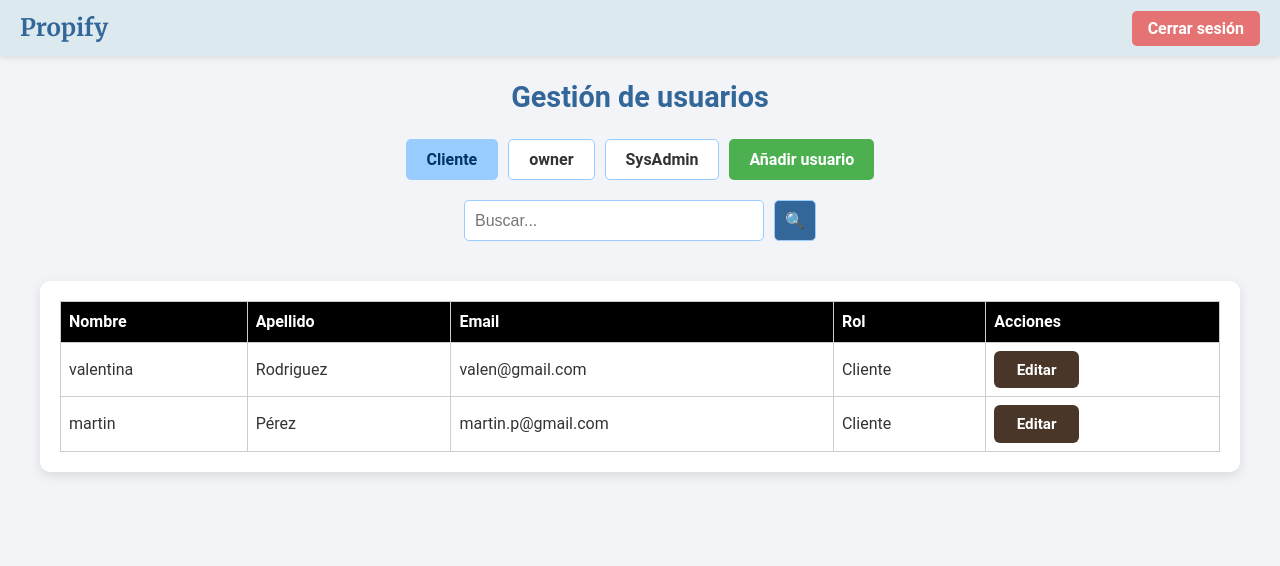
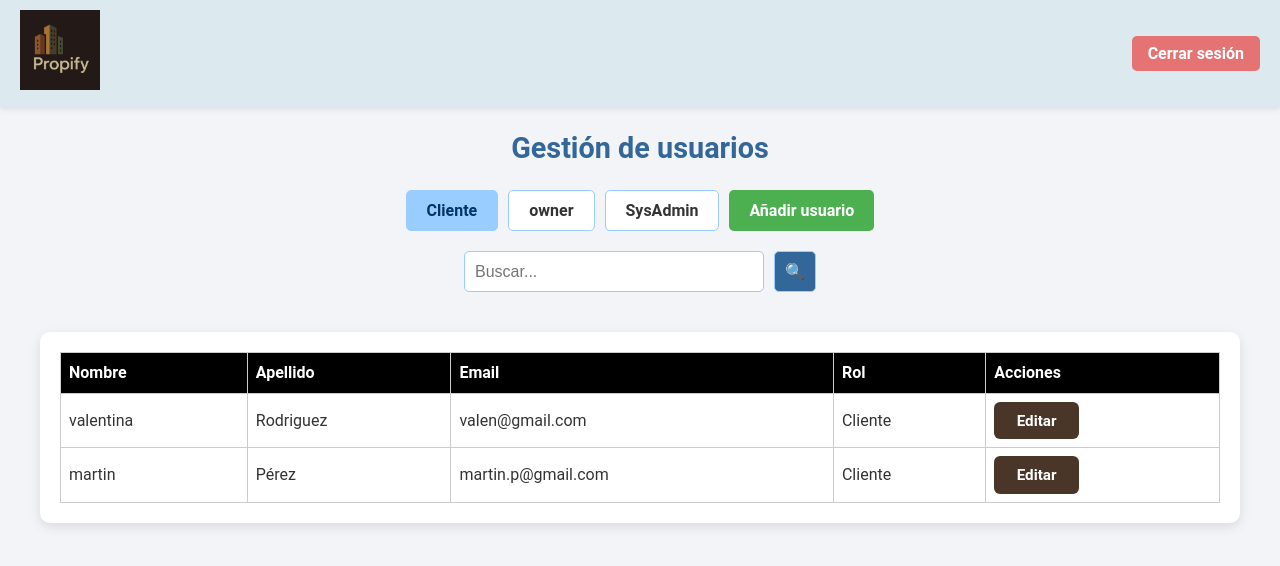
Before and after one commit to Sebas-ale6/Propify-front, a React (Vite) app in the folder Propify-front/: page /sysadmin in a window 1280 px wide. Shown: the top 566 px of the page. Built offline with nearby package versions, Linux system fonts and the light colour scheme.

Commit message:
Componente logo

```diff
--- /dev/null
+++ b/Propify-front/src/components/Logos/Logo.jsx
@@ -0,0 +1,19 @@
+import { Link } from "react-router-dom";
+import logo from '../../assets/Logo-Prop-color.jpeg'; // Ajusta la ruta según donde esté tu imagen
+
+const Logo = () => {
+  return (
+    <Link to="/" style={{ textDecoration: "none" }}>
+      <img
+        src={logo}
+        alt="Logo-Propify"
+        style={{
+          height: '80px', // Ajusta el tamaño según necesites
+          width: 'auto',
+        }}
+      />
+    </Link>
+  );
+};
+
+export default Logo;
--- a/Propify-front/src/pages/SysAdmin.jsx
+++ b/Propify-front/src/pages/SysAdmin.jsx
@@ -3,6 +3,7 @@ import UsersList from "../components/List/UsersList";
 import usersApi from "../Api/userApi";
 import { useLanguage } from "../components/context/LanguageContext";
 import UserForm from "../components/forms/UserForm";
+import Logo from "../components/Logos/Logo";
 
 const SysAdmin = () => {
   const [roleState, setRoleState] = useState("Cliente");
@@ -58,16 +59,8 @@ const SysAdmin = () => {
           alignItems: "center",
         }}
       >
-        <span
-          className="logo"
-          style={{
-            fontSize: "1.5rem",
-            fontWeight: "bold",
-            color: "#336699",
-          }}
-        >
-          {t("logo")}
-        </span>
+        <Logo /> {/* ← Logo que redirige al home */}
+
         <button
           style={{
             padding: "8px 16px",
@@ -128,7 +121,9 @@ const SysAdmin = () => {
                   fontSize: "1rem",
                   transition: "all 0.3s",
                 }}
-                onMouseOver={(e) => (e.target.style.backgroundColor = "#cfe6fc")}
+                onMouseOver={(e) =>
+                  (e.target.style.backgroundColor = "#cfe6fc")
+                }
                 onMouseOut={(e) =>
                   (e.target.style.backgroundColor =
                     roleState === role ? "#99CCFF" : "#FFFFFF")
@@ -151,7 +146,9 @@ const SysAdmin = () => {
                 cursor: "pointer",
                 fontSize: "1rem",
               }}
-              onMouseOver={(e) => (e.target.style.backgroundColor = "#43A047")}
+              onMouseOver={(e) =>
+                (e.target.style.backgroundColor = "#43A047")
+              }
               onMouseOut={(e) => (e.target.style.backgroundColor = "#4CAF50")}
             >
               Añadir usuario
```
Also changed, not shown: Propify-front/src/assets/Logo-Prop-color.jpeg (added).
